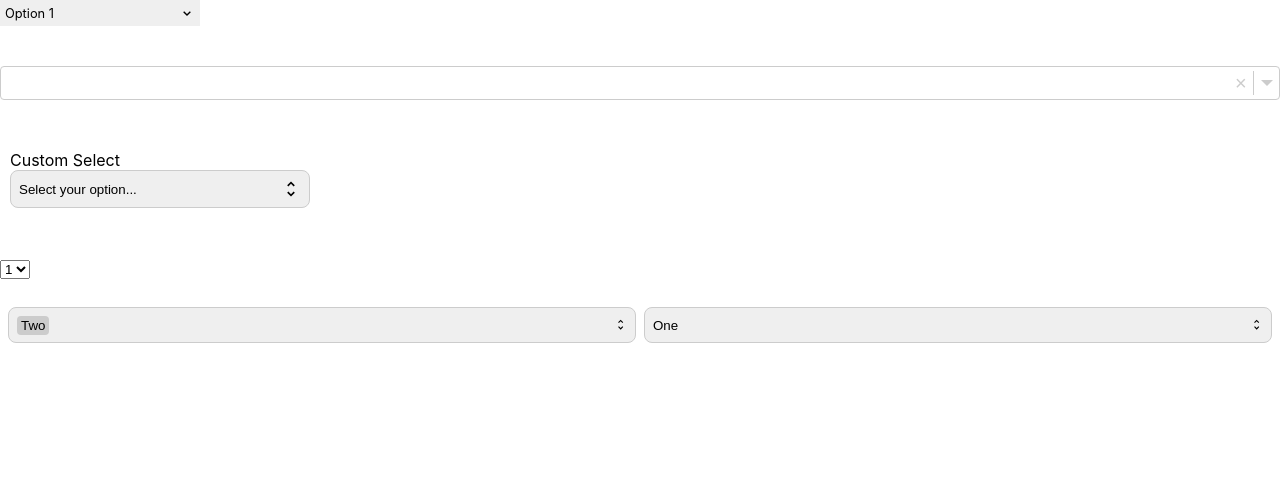
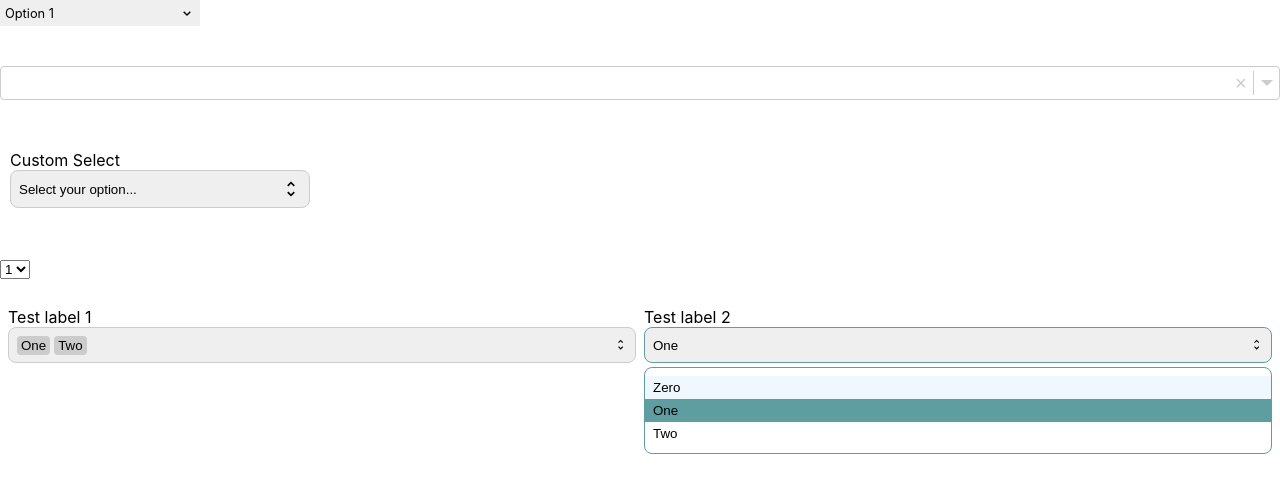
Before and after one commit to freddan88/CustomSelect, a React (Create React App) app: page / in a window 1280 px wide. Both pictures are taken after a click on the button "One". Shown: the top 492 px of the page. Built offline with nearby package versions, Linux system fonts and the light colour scheme.

Commit message:
Updated code for custom-select

```diff
--- a/src/PortalSelect/PortalSelect.tsx
+++ b/src/PortalSelect/PortalSelect.tsx
@@ -1,7 +1,6 @@
 import React, {
   useState,
   useEffect,
-  MouseEvent,
   useCallback,
   useRef,
   RefObject,
@@ -61,28 +60,6 @@ const PortalSelect: React.FC<TProps> = ({
   const selectBoxRef: RefObject<HTMLButtonElement> = useRef(null);
   const selectOptionRefs = useRef<(HTMLButtonElement | null)[]>([]);
 
-  const renderSelectedLabel = () => {
-    if (selected.length > 0) {
-      if (multiple)
-        return (
-          <div className={styles.multiSelectBadges}>
-            {selected.map((obj) => (
-              <button
-                onClick={(e) => {
-                  e.stopPropagation();
-                  handleSelect(true, obj);
-                }}
-              >
-                {obj.label}
-              </button>
-            ))}
-          </div>
-        );
-      return <span style={{ userSelect: "none" }}>{selected[0].label}</span>;
-    }
-    return <span className={styles.placeholder}>{placeholder}</span>;
-  };
-
   const handleSelect = (checked: boolean, option: IOption) => {
     if (multiple) {
       setSelected((prevValues) => {
@@ -95,10 +72,13 @@ const PortalSelect: React.FC<TProps> = ({
       setSelected([option]);
     }
     if (stayOpen) return;
+    if (selectBoxRef.current) {
+      selectBoxRef.current.focus();
+    }
     setIsOpen(false);
   };
 
-  const handleSelectBoxClick = (e: MouseEvent<HTMLElement>) => {
+  const handleSelectBoxClick = () => {
     if (selectBoxRef.current) {
       const selectBox = selectBoxRef.current;
       selectBoxPositions = selectBox?.getBoundingClientRect();
@@ -117,12 +97,32 @@ const PortalSelect: React.FC<TProps> = ({
   const { handleKeyboard } = useSelectFieldKeyboard(
     setHighlightedIndex,
     selectOptionRefs,
-    selectMenuRef,
-    handleSelect,
-    searchable,
-    setIsOpen,
-    isOpen
+    selectBoxRef,
+    setIsOpen
   );
+
+  const renderSelectedLabel = () => {
+    if (selected.length > 0) {
+      if (multiple)
+        return (
+          <ul className={styles.multiSelectBadges}>
+            {selected.map((obj) => (
+              <li
+                key={obj.value}
+                onClick={(e) => {
+                  e.stopPropagation();
+                  handleSelect(true, obj);
+                }}
+              >
+                {obj.label}
+              </li>
+            ))}
+          </ul>
+        );
+      return <span style={{ userSelect: "none" }}>{selected[0].label}</span>;
+    }
+    return <span className={styles.placeholder}>{placeholder}</span>;
+  };
 
   useEffect(() => {
     if (isOpen) {
@@ -139,7 +139,7 @@ const PortalSelect: React.FC<TProps> = ({
       ] as HTMLButtonElement;
       if (button) button.focus();
     }
-  }, [isOpen, highlightedIndex]);
+  }, [isOpen]);
 
   useEffect(() => {
     if (isOpen && selectBoxPositions && selectMenuRef.current) {
@@ -166,8 +166,10 @@ const PortalSelect: React.FC<TProps> = ({
   }, []);
 
   return (
-    <>
+    <div>
+      <label htmlFor={name}>{label}</label>
       <button
+        id={name}
         ref={selectBoxRef}
         className={isOpen ? styles.selectBoxOpen : styles.selectBox}
         onClick={handleSelectBoxClick}
@@ -225,7 +227,7 @@ const PortalSelect: React.FC<TProps> = ({
           </ul>
         </div>
       )}
-    </>
+    </div>
   );
 };
 
--- a/src/PortalSelect/portalSelect.module.css
+++ b/src/PortalSelect/portalSelect.module.css
@@ -8,6 +8,7 @@
   justify-content: space-between;
   padding: 0 8px;
   outline: none;
+  width: 100%;
 }
 
 .selectBox:focus,
@@ -28,12 +29,13 @@
 }
 
 .multiSelectBadges {
+  list-style: none;
   flex-wrap: wrap;
   display: flex;
   gap: 4px;
 }
 
-.multiSelectBadges button {
+.multiSelectBadges li {
   background-color: #ccc;
   border-radius: 4px;
   padding: 2px 4px;
@@ -41,19 +43,14 @@
   border: none;
 }
 
-.multiSelectBadges button:hover {
+.multiSelectBadges li:hover {
   background-color: red;
   cursor: pointer;
 }
 
 .selectMenu {
   position: fixed;
-  border: 1px solid cadetblue;
-  border-radius: 8px;
   z-index: 80;
-  overflow: hidden;
-  padding: 8px 0;
-  background-color: white;
 }
 
 .selectMenu .searchInput {
@@ -66,8 +63,11 @@
 }
 
 .selectList {
+  border: 1px solid cadetblue;
+  background-color: white;
+  border-radius: 8px;
   list-style: none;
-  padding: 0;
+  padding: 8px 0;
   margin: 0;
 }
 
--- a/src/PortalSelect/useSelectFieldKeyboard.ts
+++ b/src/PortalSelect/useSelectFieldKeyboard.ts
@@ -1,23 +1,23 @@
-import { Dispatch, KeyboardEvent, RefObject, SetStateAction } from "react";
-import { IOption } from "./PortalSelect";
+import { Dispatch, KeyboardEvent, SetStateAction } from "react";
 
 let index = 0;
 
 export default function useSelectFieldKeyboard(
   setHighlightedIndex: Dispatch<SetStateAction<number>>,
   selectOptionRefs: React.MutableRefObject<(HTMLButtonElement | null)[]>,
-  selectMenuRef: RefObject<HTMLDivElement>,
-  handleSelect: (checked: boolean, option: IOption) => void,
-  searchable: boolean,
-  setIsOpen: Dispatch<SetStateAction<boolean>>,
-  isOpen: boolean
+  selectBoxRef: React.RefObject<HTMLButtonElement>,
+  setIsOpen: Dispatch<SetStateAction<boolean>>
 ) {
   const handleKeyboard = (e: KeyboardEvent<HTMLElement>) => {
     if (e.target instanceof HTMLInputElement) return;
     switch (e.code) {
-      case "Enter":
-      case "Space":
-      case "NumpadEnter": {
+      case "Tab":
+      case "Escape":
+      case "Backspace": {
+        if (selectBoxRef.current) {
+          selectBoxRef.current.focus();
+          setIsOpen(false);
+        }
         break;
       }
       case "ArrowUp":
--- a/src/index.tsx
+++ b/src/index.tsx
@@ -89,7 +89,8 @@ ReactDOM.render(
       }}
     >
       <PortalSelect
-        name="fixed-test"
+        name="fixed-test1"
+        label="Test label 1"
         placeholder="välj..."
         value={[1, 2]}
         searchable={false}
@@ -111,7 +112,8 @@ ReactDOM.render(
         ]}
       />
       <PortalSelect
-        name="fixed-test"
+        name="fixed-test2"
+        label="Test label 2"
         placeholder="välj..."
         value={1}
         searchable={false}
```
